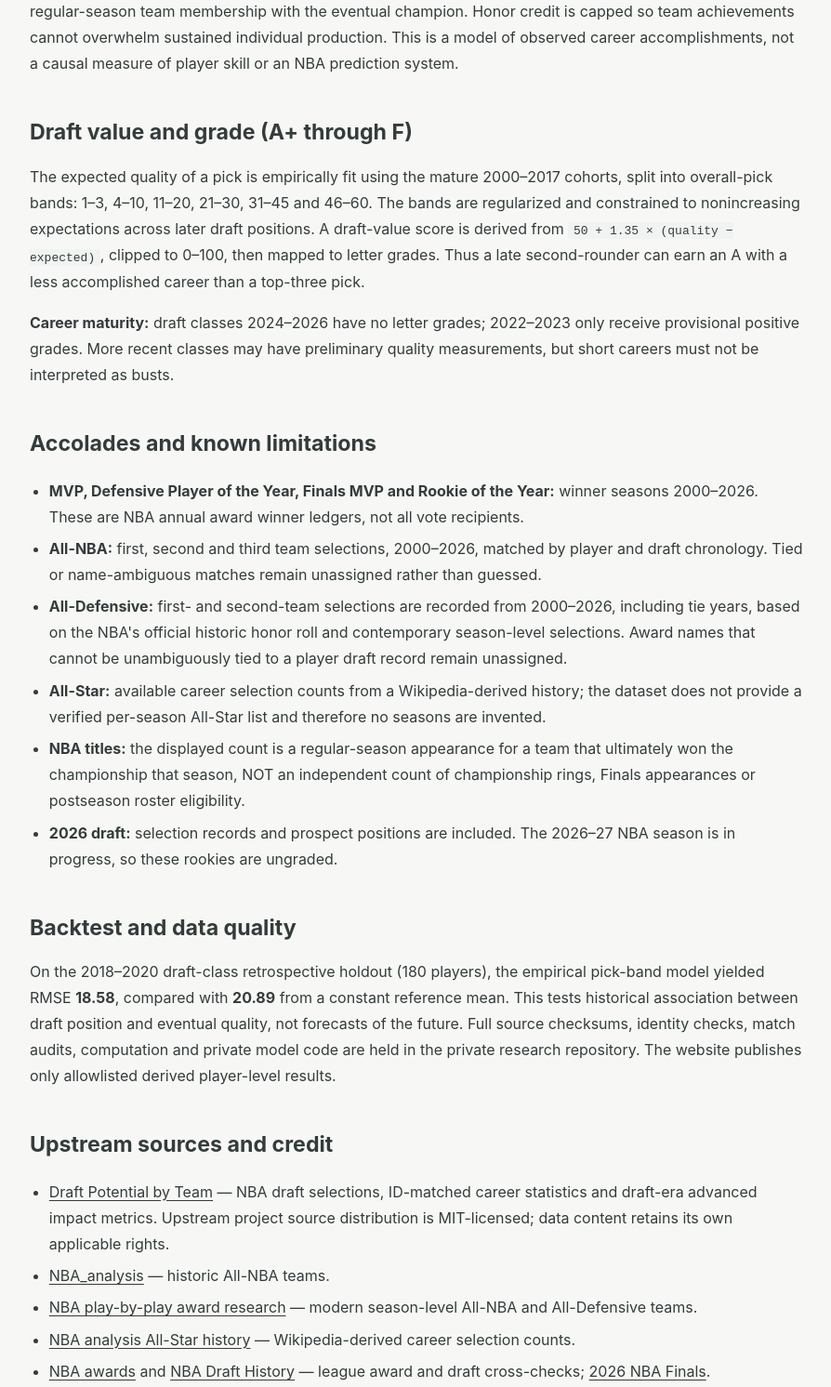
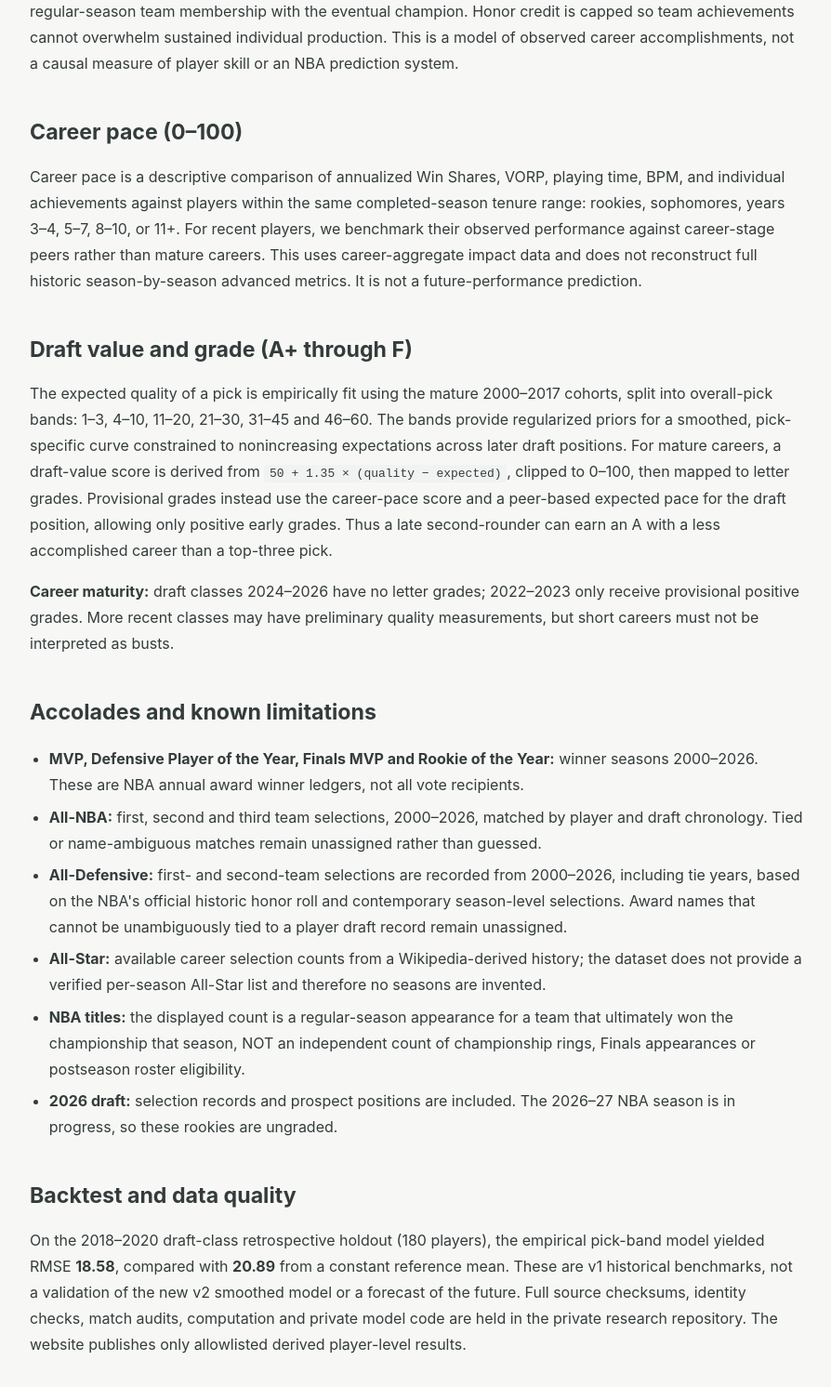
Before and after one commit to randomquestions-projects/randomquestions-projects.github.io, a plain HTML site: page draft-reports/nba-methodology.html in a window 1280 px wide. Shown: the part 1220-2712 px from the top of the page at 93% size, without its empty margins (192-1086 px from the left). Drawn offline with Linux system fonts and the light colour scheme.

Commit message:
docs(test): describe pace and require new derived scoring versions

```diff
--- a/draft-reports/nba-methodology.html
+++ b/draft-reports/nba-methodology.html
@@ -21,8 +21,8 @@
 <tr><td>Bounded achievement / honors index</td><td>16%</td></tr>
 </tbody></table>
 <p>The honors index gives larger credit to MVP, Finals MVP and All-NBA First Team than to All-Star selections or regular-season team membership with the eventual champion. Honor credit is capped so team achievements cannot overwhelm sustained individual production. This is a model of observed career accomplishments, not a causal measure of player skill or an NBA prediction system.</p>
-<h2>Draft value and grade (A+ through F)</h2>
-<p>The expected quality of a pick is empirically fit using the mature 2000–2017 cohorts, split into overall-pick bands: 1–3, 4–10, 11–20, 21–30, 31–45 and 46–60. The bands are regularized and constrained to nonincreasing expectations across later draft positions. A draft-value score is derived from <code>50 + 1.35 × (quality − expected)</code>, clipped to 0–100, then mapped to letter grades. Thus a late second-rounder can earn an A with a less accomplished career than a top-three pick.</p>
+<h2>Career pace (0–100)</h2><p>Career pace is a descriptive comparison of annualized Win Shares, VORP, playing time, BPM, and individual achievements against players within the same completed-season tenure range: rookies, sophomores, years 3–4, 5–7, 8–10, or 11+. For recent players, we benchmark their observed performance against career-stage peers rather than mature careers. This uses career-aggregate impact data and does not reconstruct full historic season-by-season advanced metrics. It is not a future-performance prediction.</p><h2>Draft value and grade (A+ through F)</h2>
+<p>The expected quality of a pick is empirically fit using the mature 2000–2017 cohorts, split into overall-pick bands: 1–3, 4–10, 11–20, 21–30, 31–45 and 46–60. The bands provide regularized priors for a smoothed, pick-specific curve constrained to nonincreasing expectations across later draft positions. For mature careers, a draft-value score is derived from <code>50 + 1.35 × (quality − expected)</code>, clipped to 0–100, then mapped to letter grades. Provisional grades instead use the career-pace score and a peer-based expected pace for the draft position, allowing only positive early grades. Thus a late second-rounder can earn an A with a less accomplished career than a top-three pick.</p>
 <p><strong>Career maturity:</strong> draft classes 2024–2026 have no letter grades; 2022–2023 only receive provisional positive grades. More recent classes may have preliminary quality measurements, but short careers must not be interpreted as busts.</p>
 <h2>Accolades and known limitations</h2>
 <ul>
@@ -34,7 +34,7 @@
 <li><strong>2026 draft:</strong> selection records and prospect positions are included. The 2026–27 NBA season is in progress, so these rookies are ungraded.</li>
 </ul>
 <h2>Backtest and data quality</h2>
-<p>On the 2018–2020 draft-class retrospective holdout (180 players), the empirical pick-band model yielded RMSE <strong>18.58</strong>, compared with <strong>20.89</strong> from a constant reference mean. This tests historical association between draft position and eventual quality, not forecasts of the future. Full source checksums, identity checks, match audits, computation and private model code are held in the private research repository. The website publishes only allowlisted derived player-level results.</p>
+<p>On the 2018–2020 draft-class retrospective holdout (180 players), the empirical pick-band model yielded RMSE <strong>18.58</strong>, compared with <strong>20.89</strong> from a constant reference mean. These are v1 historical benchmarks, not a validation of the new v2 smoothed model or a forecast of the future. Full source checksums, identity checks, match audits, computation and private model code are held in the private research repository. The website publishes only allowlisted derived player-level results.</p>
 <h2>Upstream sources and credit</h2>
 <ul>
 <li><a href="https://github.com/ismayc/draft-potential-by-team">Draft Potential by Team</a> — NBA draft selections, ID-matched career statistics and draft-era advanced impact metrics. Upstream project source distribution is MIT-licensed; data content retains its own applicable rights.</li>
```
